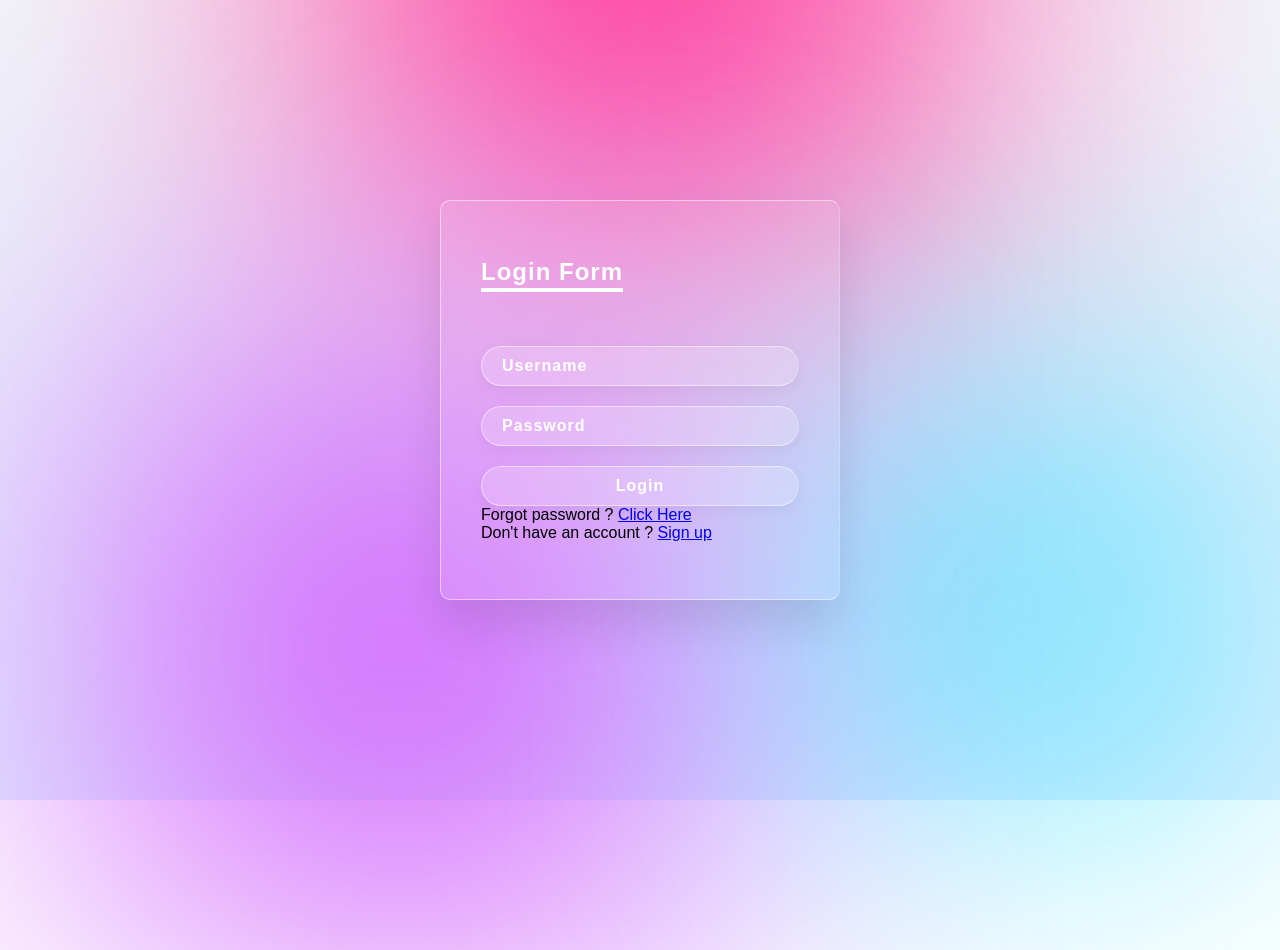
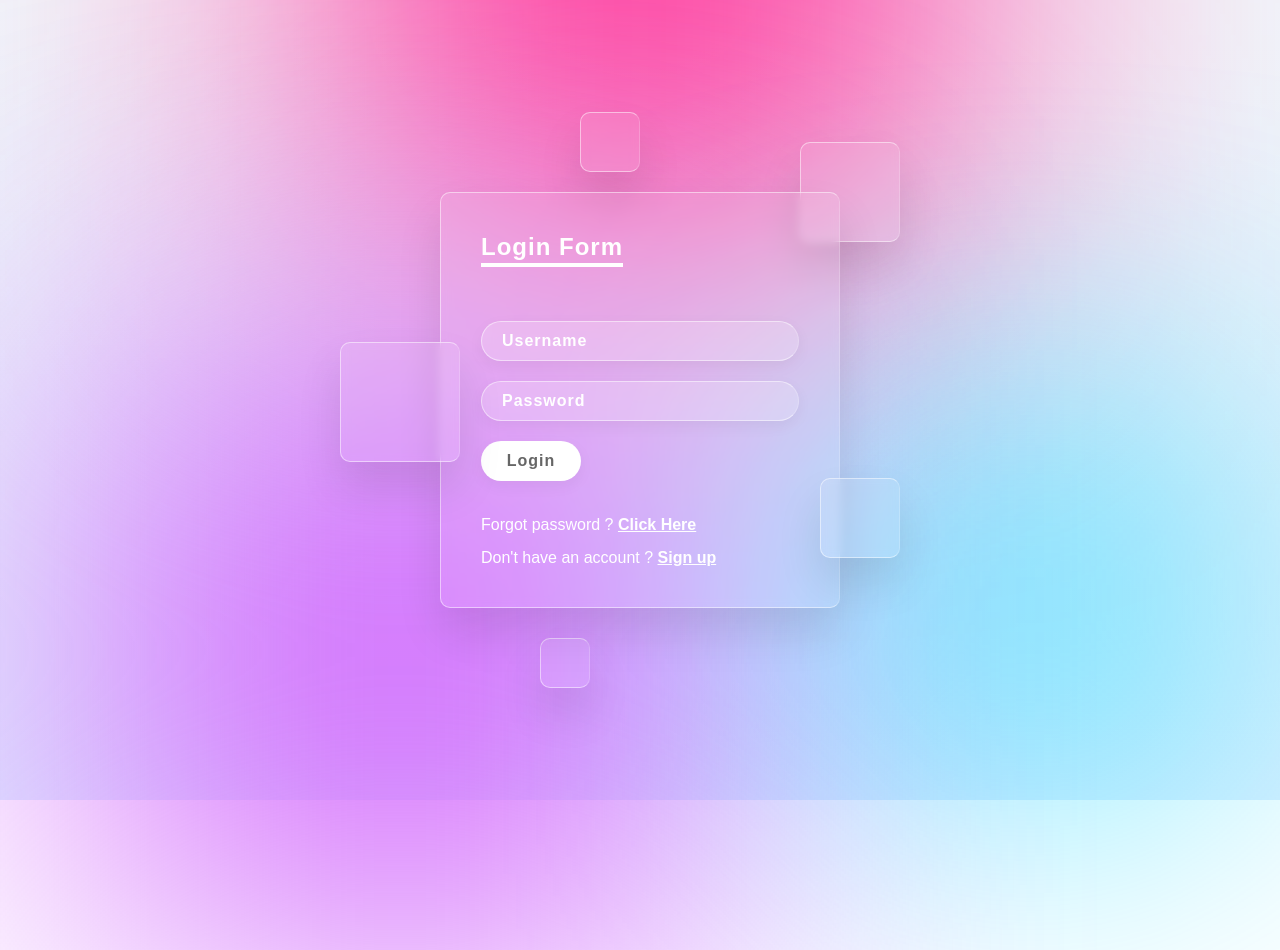
Before and after one commit to ratulraihanrobin/Login-Form-6, a plain HTML site: page index.html in a window 1280 px wide. Drawn offline with Linux system fonts and the light colour scheme.

Commit message:
add animation box

```diff
--- a/index.html
+++ b/index.html
@@ -14,6 +14,11 @@
         <div class="color"></div>
         <div class="color"></div>
         <div class="box">
+            <div class="square" style="--i:0"></div>
+            <div class="square" style="--i:1"></div>
+            <div class="square" style="--i:2"></div>
+            <div class="square" style="--i:3"></div>
+            <div class="square" style="--i:4"></div>
             <div class="container">
                 <div class="form">
                     <h2>Login Form</h2>
--- a/style.css
+++ b/style.css
@@ -38,8 +38,62 @@ section .color:nth-child(3){
     height: 300px;
     background: #00d2ff;
 }
-.Box{
+.box{
     position: relative;
+}
+.box .square{
+    position: absolute;
+    backdrop-filter: blur(5px);
+    box-shadow: 0 25px 45px rgba(0, 0, 0, 0.1);
+    border: 1px solid rgba(255, 255, 255, 0.5);
+    border-right: 1px solid rgba(255, 255, 255, 0.2);
+    border-right: 1px solid rgba(255, 255, 255, 0.2);
+    background: rgba(255, 255, 255, 0.1);
+    border-radius: 10px;
+    animation: 10s linear infinite;
+    animation-delay: calc(-1s * var(--i));
+}
+@keyframes animate{
+    0%,100%
+    {
+    transform: translate(-40px);
+    }
+    50%
+    {
+    transform: translate(40px);
+    }
+}
+.box .square:nth-child(1){
+    top: -50px;
+    right: -60px;
+    width: 100px;
+    height: 100px;
+}
+.box .square:nth-child(2){
+    top: 150px;
+    left: -100px;
+    width: 120px;
+    height: 120px;
+    z-index: 2;
+}
+.box .square:nth-child(3){
+    bottom: 50px;
+    right: -60px;
+    width: 80px;
+    height: 80px;
+    z-index: 2;
+}
+.box .square:nth-child(4){
+    bottom: -80px;
+    left: 100px;
+    width: 50px;
+    height: 50px;
+}
+.box .square:nth-child(5){
+    top: -80px;
+    left: 140px;
+    width: 60px;
+    height: 60px;
 }
 .container{
     position: relative;
@@ -106,5 +160,21 @@ section .color:nth-child(3){
 }
 .form .inputbox input::placeholder{
     color: #fff;
-
 }
+.form .inputbox input[type="submit"]
+{
+    background: #fff;
+    color: #666;
+    max-width: 100px;
+    font-weight: 600;
+    cursor: pointer;
+    margin-bottom: 20px;
+}
+.forget{
+    margin-top: 15px;
+    color: #fff;
+}
+.forget a{
+    color: #fff;
+    font-weight: 600;
+}
```
